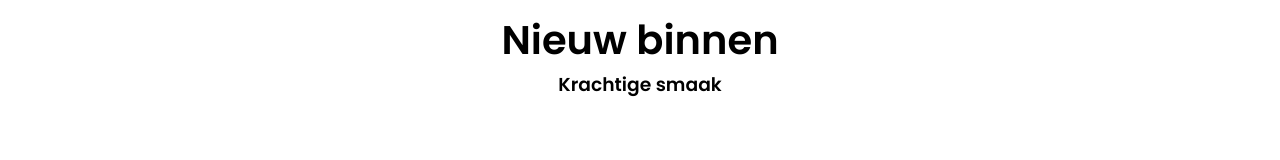
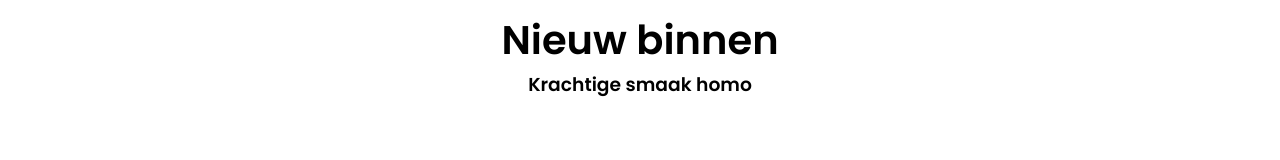
Before and after one commit to Hwinm/Brouwerijkwartje2, a plain HTML site: page index.html in a window 1280 px wide. Shown: the part 147-307 px from the top of the page. Drawn offline with Linux system fonts and the light colour scheme.

Commit message:
dit heb ik veranderd voor test
test test

```diff
--- a/index.html
+++ b/index.html
@@ -35,7 +35,7 @@
             <div class="intro">
                 <div class="tekst">
                     <h1>Nieuw binnen</h1>
-                    <h3>Krachtige smaak</h3>
+                    <h3>Krachtige smaak homo</h3>
                     <span class="bannertekst">RYE SMOKED IPA</span>
                 </div>
                 <div class="plaatje">
```
